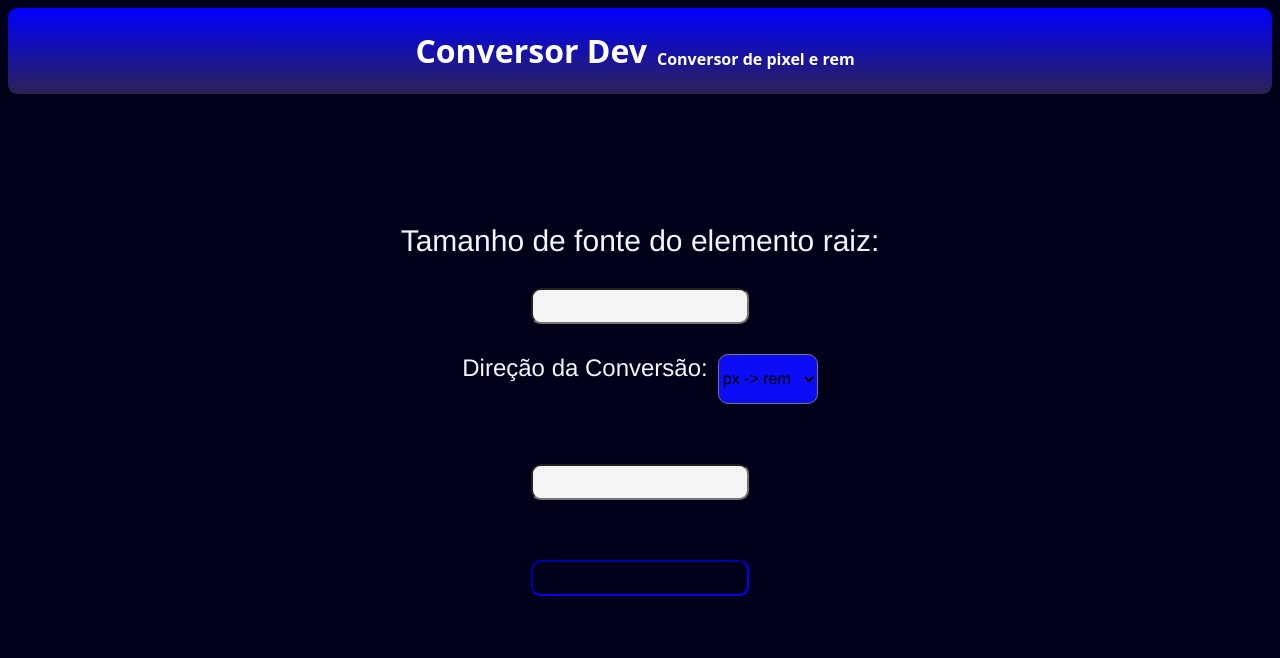
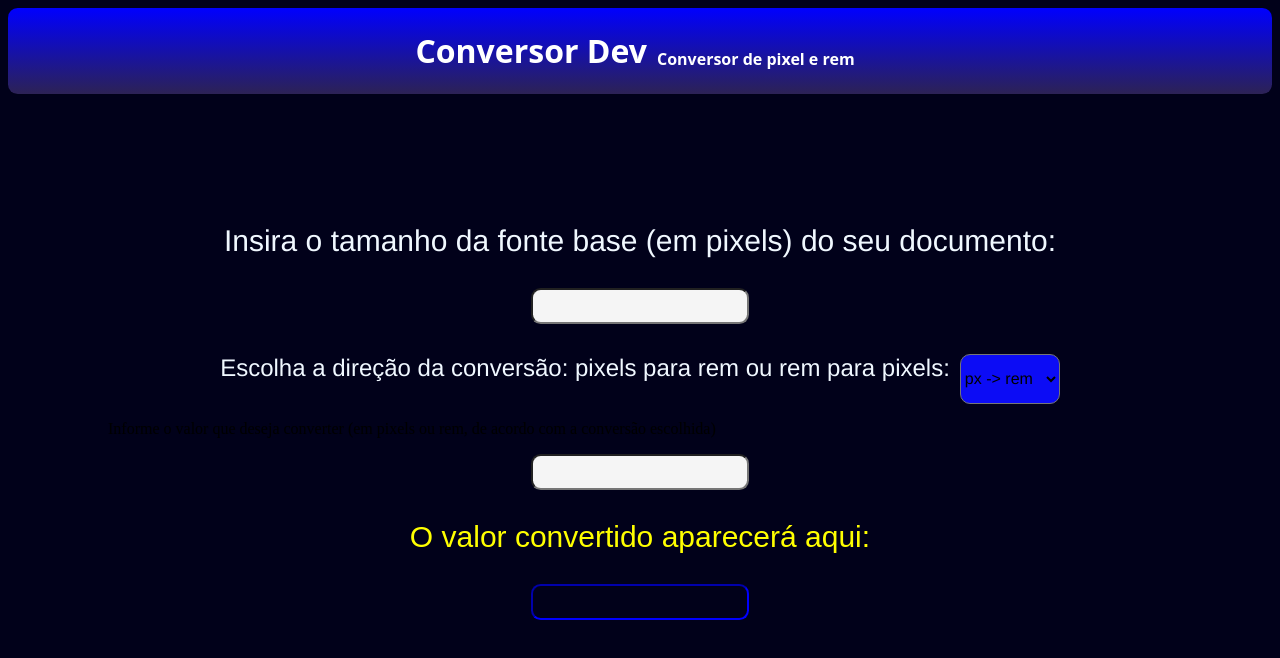
Before and after one commit to DevRafae/conversormedidas, a plain HTML site: page index.html in a window 1280 px wide. Drawn offline with Linux system fonts and the light colour scheme.

Commit message:
Update index.html

```diff
--- a/index.html
+++ b/index.html
@@ -15,26 +15,26 @@
     </header>
   <main>
     <div class="textFbox">
-      <p>Tamanho de fonte do elemento raiz:</p>
+      <p>Insira o tamanho da fonte base (em pixels) do seu documento:</p>
     </div>
     <div class="text_space">
       <input type="number" name="basefontebox" id="fbox">
     </div>
     <div class="conversion-direction">
-      <label for="direction">Direção da Conversão:</label>
+      <label for="direction">Escolha a direção da conversão: pixels para rem ou rem para pixels:</label>
       <select name="direction" id="direction">
         <option value="pxToRem"> px -> rem</option>
         <option value="remToPx"> rem ->px</option>
       </select>
     </div>
-    <div class="textValuebox">
-      <p id="inputLabel"></p>
+    <div class="textValuebox1">
+      <p id="inputLabel">Informe o valor que deseja converter (em pixels ou rem, de acordo com a conversão escolhida)</p>
     </div>
     <div class="text_space">
       <input type="number" name="valuebox" id="valuebox">
     </div>
     <div class="textResultbox">
-      <p id="resultLabel"></p>
+      <p id="resultLabel">O valor convertido aparecerá aqui:</p>
     </div>
     <div class="text_space">
       <input type="number" name="resultbox" id="resultbox" readonly>
```
